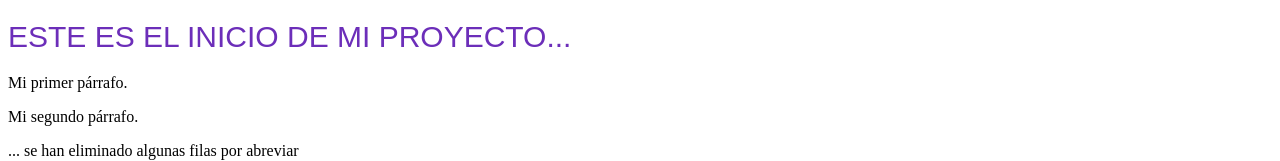
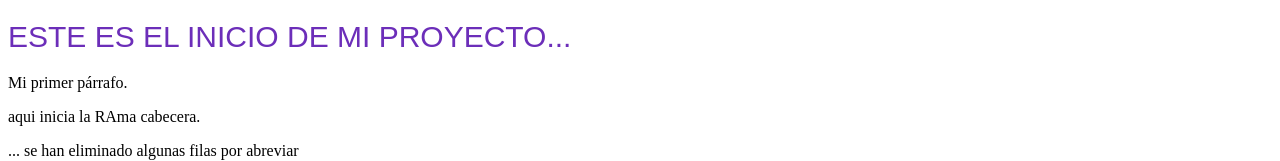
Before and after one commit to nicolasbuiles93/Curso_Git_y_GitHub, a plain HTML site: page index.html in a window 1280 px wide. Shown: the top 161 px of the page. Drawn offline with Linux system fonts and the light colour scheme.

Commit message:
Adiciono p cabecera en index

```diff
--- a/index.html
+++ b/index.html
@@ -10,7 +10,7 @@
 
     <h1>Este es el inicio de mi proyecto...</h1>
     <p>Mi primer párrafo.</p>
-    <p>Mi segundo párrafo.</p>
+    <p>aqui inicia la RAma cabecera.</p>
     <table summary="Los grupos de música punk más famosos del Reino Unido">
         <caption>Un resumen de los grupos de música punk más famosos del Reino Unido</caption>
         <thead>
```
